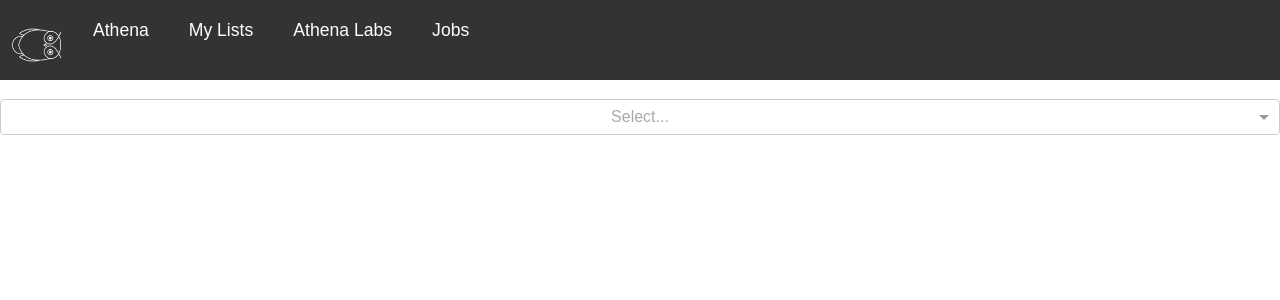
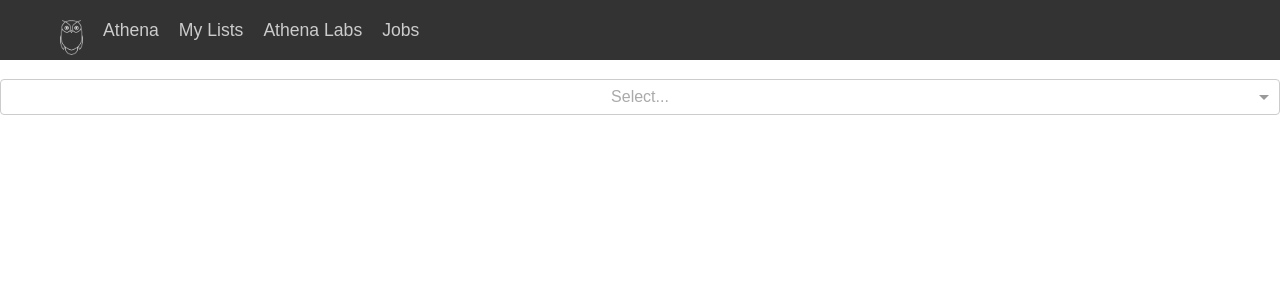
Before and after one commit to featherart/front-page, a React (Create React App) app: page / in a window 1280 px wide. Shown: the top 300 px of the page. Built offline with nearby package versions, Linux system fonts and the light colour scheme.

Commit message:
small stylings

```diff
--- a/src/App.css
+++ b/src/App.css
@@ -3,14 +3,13 @@
 }
 
 .App-logo {
-  animation: App-logo-spin infinite 20s linear;
+  //animation: App-logo-spin infinite 20s linear;
   height: 100px;
 }
 
 .App-header {
   background-color: #336633;
-  height: 150px;
-  padding: 20px;
+  height: 100px;
   color: white;
 }
 
--- a/src/movie-search.js
+++ b/src/movie-search.js
@@ -10,6 +10,7 @@ class MovieSearch extends Component {
   onChange(value) {
     this.setState({ movie: value });
   }
+  // TODO put in a container component
   getUsers(input) {
     if (!input) {
       return Promise.resolve({ options: [] });
--- a/src/styles/top-navbar.css
+++ b/src/styles/top-navbar.css
@@ -1,21 +1,25 @@
 .top-navbar {
   background: #333333;
-  color: white;
+  color: #cccccc;
   max-height: 80px;
   font-size: 1.1em;
 }
 .top-navbar ul {
   list-style-type: none;
   margin: 0px;
-  padding: 0 20px 0 0;
   display: flex;
   flex-direction: row;
-
+  justify-content: flex-start;
 }
 .top-navbar li {
   display: inline;
-  padding: 20px;
+  padding-left: 20px;
+  padding-top: 20px;
 }
 .top-navbar .App-logo {
-  height: 50px;
+  height: 35px;
+  color: white;
 }
+.active {
+  color: white;
+}
```
